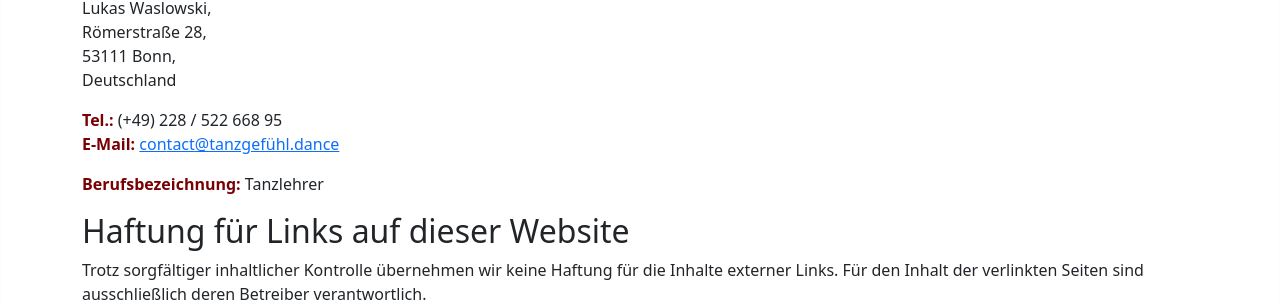
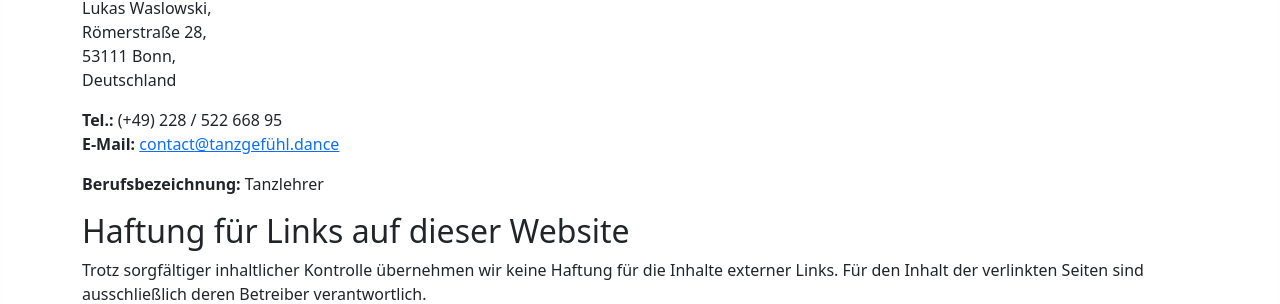
Before and after one commit to cr7pt0gr4ph7/tanzgefuehl.dance, a Jekyll site: the page built from impressum.html, in a window 1280 px wide. Shown: the part 1016-1320 px from the top of the page. Built offline with Jekyll 4.4.1, drawn with Linux system fonts in a browser that asks for light colours.

Commit message:
Fix the styling of <strong/> tags in certain places

```diff
--- a/_sass/content.scss
+++ b/_sass/content.scss
@@ -19,3 +19,7 @@
 main strong {
     color: #7a0004;
 }
+
+main strong.neutral {
+    color: inherit;
+}
--- a/datenschutz.html
+++ b/datenschutz.html
@@ -7,7 +7,7 @@
 <p>Im Folgenden möchten wir Sie aufklären, wie Ihre Daten von uns verarbeitet werden.</p>
 <h6>Verantwortlich im Sinne der DSGVO ist:</h6>
 <p>Lukas Waslowski, <br> Römerstraße 28, <br>53111 Bonn, <br>Deutschland</p>
-<p><strong>Tel.:</strong> (+49) 228 / 522 668 95<br><strong>E-Mail:</strong> <a class="mai&#x006C;-link" href="mai&#x006C;to&#x003A;%63%6F%6E%74%61%63%74REMOVETHISTEXTBEFORESENDING&#64;%74%61%6E%7A%67%65%66%C3%BC%68%6C&#46;%64%61%6E%63%65">con<span aria-hidden="false">tact</span><span aria-hidden="true">.spam</span>&#64;tanzgefühl&#46;dance</a></p>
+<p><strong class="neutral">Tel.:</strong> (+49) 228 / 522 668 95<br><strong class="neutral">E-Mail:</strong> <a class="mai&#x006C;-link" href="mai&#x006C;to&#x003A;%63%6F%6E%74%61%63%74REMOVETHISTEXTBEFORESENDING&#64;%74%61%6E%7A%67%65%66%C3%BC%68%6C&#46;%64%61%6E%63%65">con<span aria-hidden="false">tact</span><span aria-hidden="true">.spam</span>&#64;tanzgefühl&#46;dance</a></p>
 <p>Sollten Sie per E-Mail oder über Kontaktformular mit uns Kontakt aufnehmen, werden die mitgeteilten Daten von uns gespeichert, um Ihr Anliegen zu bearbeiten.</p>
 <h6>Zu den verarbeiteten Daten zählen:</h6>
 <p>Ihr Name <br>Ihre E-Mail-Adresse <br>Ihre Telefonnummer</p>
--- a/impressum.html
+++ b/impressum.html
@@ -6,8 +6,8 @@
 <h1>Impressum</h1>
 <p>Angaben gemäß Informationspflicht laut § 5 Telemediengesetz (TMG).</p>
 <p>Lukas Waslowski, <br> Römerstraße 28, <br>53111 Bonn, <br>Deutschland</p>
-<p><strong>Tel.:</strong> (+49) 228 / 522 668 95<br><strong>E-Mail:</strong> <a class="mai&#x006C;-link" href="mai&#x006C;to&#x003A;%63%6F%6E%74%61%63%74REMOVETHISTEXTBEFORESENDING&#64;%74%61%6E%7A%67%65%66%C3%BC%68%6C&#46;%64%61%6E%63%65">con<span aria-hidden="false">tact</span><span aria-hidden="true">.spam</span>&#64;tanzgefühl&#46;dance</a></p>
-<p><strong>Berufsbezeichnung:</strong> Tanzlehrer</p>
+<p><strong class="neutral">Tel.:</strong> (+49) 228 / 522 668 95<br><strong class="neutral">E-Mail:</strong> <a class="mai&#x006C;-link" href="mai&#x006C;to&#x003A;%63%6F%6E%74%61%63%74REMOVETHISTEXTBEFORESENDING&#64;%74%61%6E%7A%67%65%66%C3%BC%68%6C&#46;%64%61%6E%63%65">con<span aria-hidden="false">tact</span><span aria-hidden="true">.spam</span>&#64;tanzgefühl&#46;dance</a></p>
+<p><strong class="neutral">Berufsbezeichnung:</strong> Tanzlehrer</p>
 <h2 id="haftung-links-webseite">Haftung für Links auf dieser Website</h2>
 <p>
   Trotz sorgfältiger inhaltlicher Kontrolle übernehmen wir keine Haftung für die Inhalte externer Links.
```
